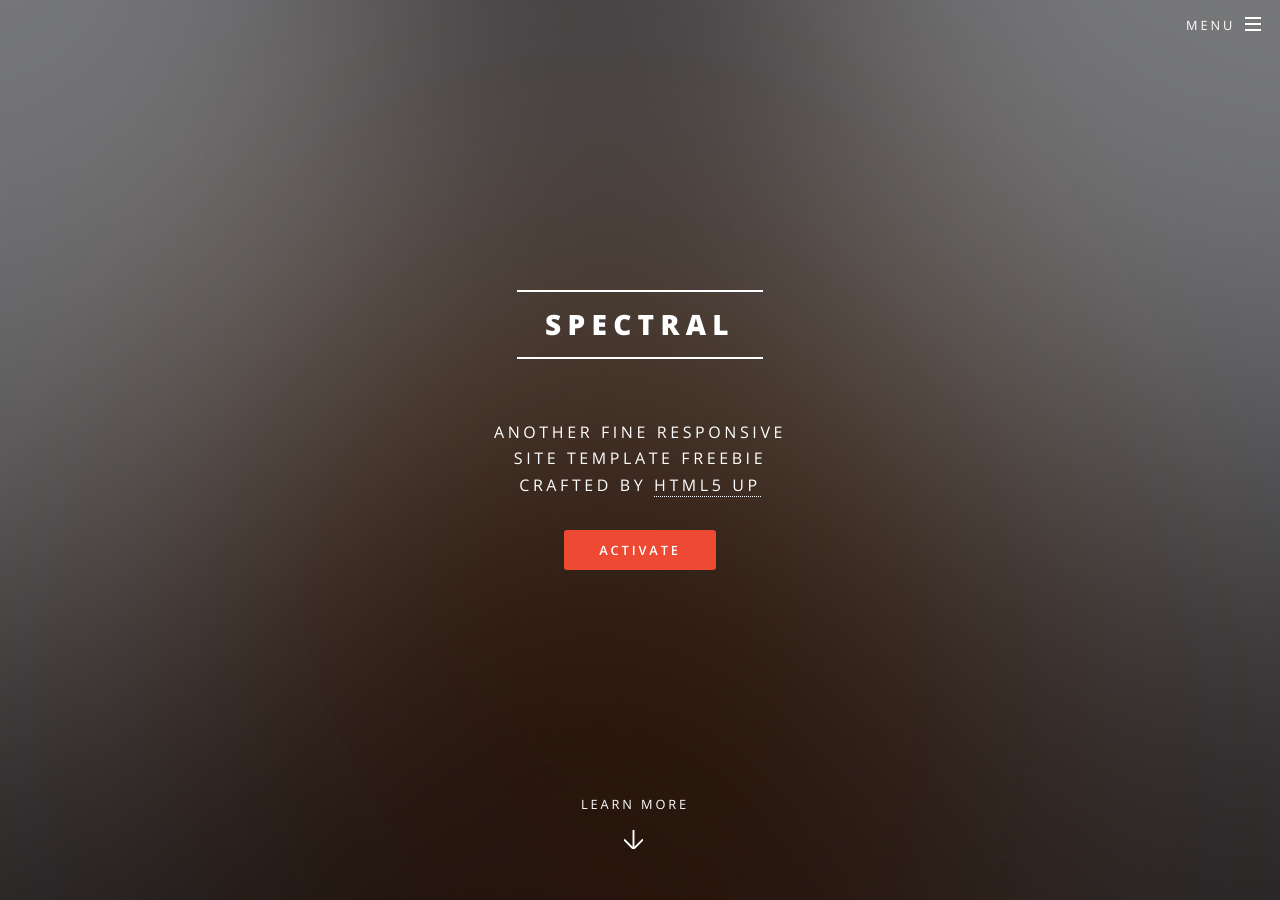
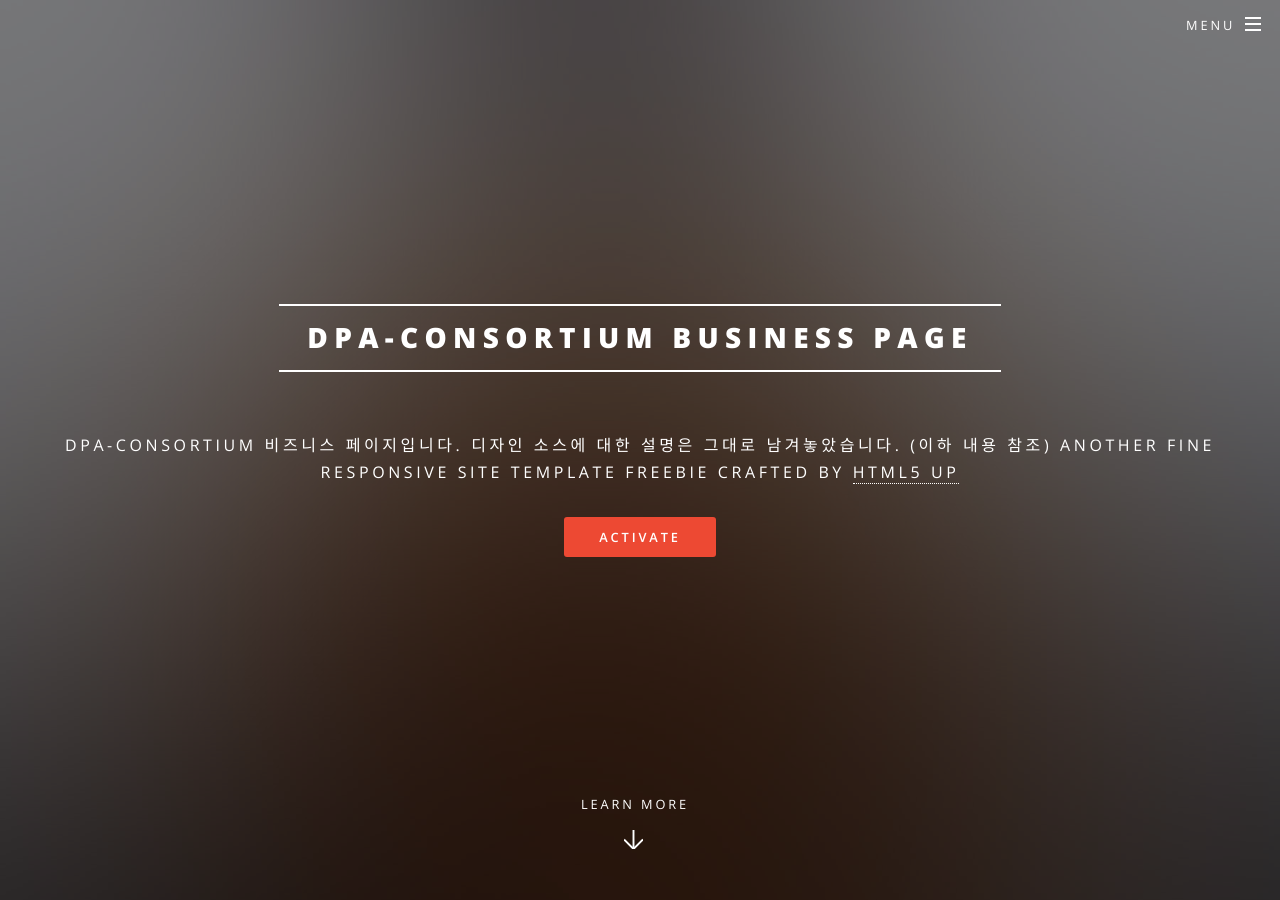
Before and after one commit to DPA-Alliance/DPA-Alliance.github.io, a Jekyll site: the page built from index.html, in a window 1280 px wide and 900 px high. Built offline with Jekyll 4.4.1, drawn with Linux system fonts in a browser that asks for light colours; some of the changed text lies outside the part shown.

Commit message:
Update _config.yml

```diff
--- a/_config.yml
+++ b/_config.yml
@@ -2,22 +2,20 @@
 #
 
 # Site settings
-title: Spectral
-description: |
+title: DPA-Consortium Business Page
+description: DPA-Consortium 비즈니스 페이지입니다. 디자인 소스에 대한 설명은 그대로 남겨놓았습니다. (이하 내용 참조)
   Another fine responsive
   site template freebie
   crafted by [HTML5 UP](http://html5up.net)
-owner: Your Name # or company name
-first_published: 2016 # if migrating another site, the year of your first publish
-email: your-email@domain.com
+owner: DPA-Consortium
+first_published: 2021 # if migrating another site, the year of your first publish
+email: ggnet2@ourcoms.kr
 baseurl: "" # the subpath of your site, e.g. /blog
-url: "http://yourdomain.com" # the base hostname & protocol for your site
+url: ""
 social:
-  twitter: https://twitter.com/<username>
   github: https://github.com/<username>
-  linkedin-square: https://linkedin.com/in/<username>
   facebook-official: https://facebook.com/<username>
-  google-plus-square: https://plus.google.com/u/0/+<username>
+
   #email: /contact/
   #flickr:
   #instagram:
```
